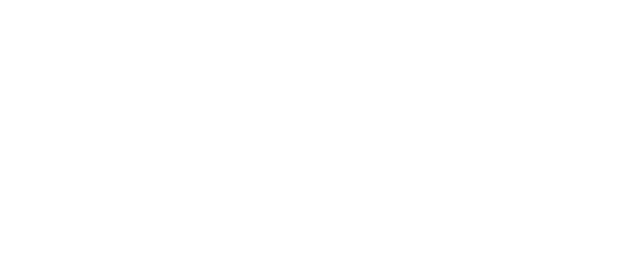
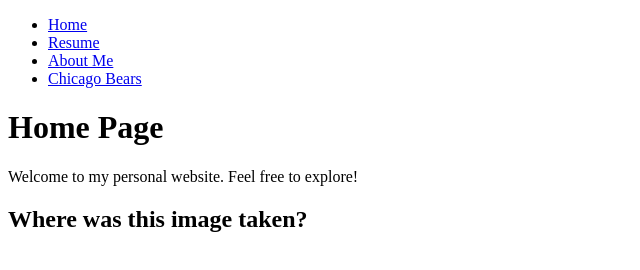
Before and after one commit to closayala/web_dev_project1, a plain HTML site: page index.html in a window 1280 px wide. Shown: the whole page, without its empty margins (0-640 px from the left). Drawn offline with Linux system fonts and the light colour scheme.

Commit message:
Added resume page and added a pdf and jpeg file to use for later

```diff
--- a/index.html
+++ b/index.html
@@ -3,9 +3,20 @@
   <head>
     <meta charset="UTF-8">
     <meta name="viewport" content="width=device-width, initial-scale=1.0">
+    <title>Homepage of Carlos Ayala's Website!</title>
   </head>
-
   <body>
+    <div>
+      <ul>
+        <li><a href="index.html">Home</a></li>
+        <li><a href="resume.html">Resume</a></li>
+        <li><a href="aboutme.html">About Me</a></li>
+        <li><a href="bears.html">Chicago Bears</a></li>
+      </ul>
+	</div>
+    <h1>Home Page</h1>
+    <p>Welcome to my personal website. Feel free to explore!</p>
+    <h2>Where was this image taken?</h2>
+    <!-- I will add this after adding image file to repo <img src="" alt="A picture of Wrigley Field from this season!" width="900" height="500"> -->
   </body>
-
 </html>
```
Also changed, not shown: links/resume.html (added, +33 -0 lines), 2 other files.
